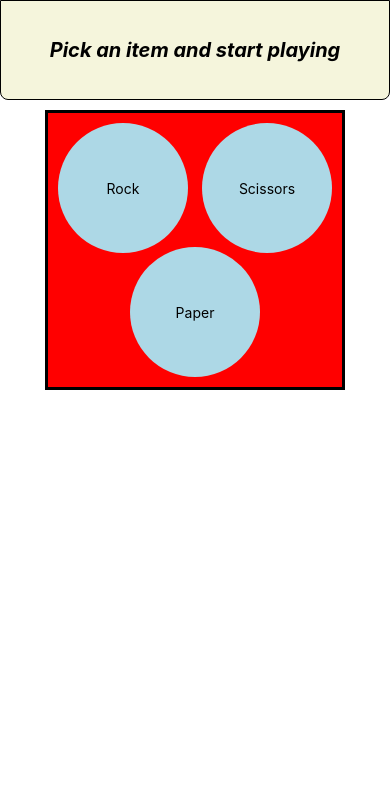
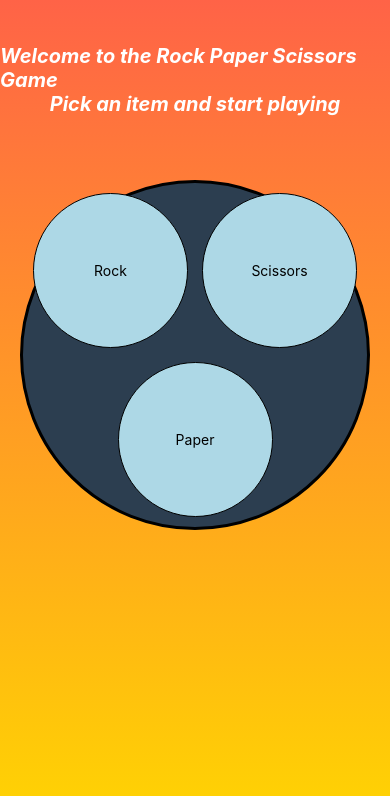
Before and after one commit to Clemond/Rock_paper_scissor_game_new, a React Native app: screen / in a window 390 px wide. Shown: the top 796 px of the page. Built offline with nearby package versions, Linux system fonts and the light colour scheme.

Commit message:
Changed backgroundcolor to a gradient, Deleted the color of the header and made a simple design, changed the Action-Button box to a circle

```diff
--- a/App.js
+++ b/App.js
@@ -2,6 +2,7 @@ import { StatusBar } from "expo-status-bar";
 import { StyleSheet, Text, View } from "react-native";
 import Header from "./Components/Header";
 import ActionButtons from "./Components/ActionButtons";
+import { LinearGradient } from "expo-linear-gradient";
 
 export default function App() {
   const handlePress = (choice) => {
@@ -9,13 +10,10 @@ export default function App() {
   };
 
   return (
-    <View style={styles.container}>
+    <LinearGradient colors={["#FF6347", "#FFD700"]} style={styles.container}>
       <Header />
-
-      <View>
-        <ActionButtons onPress={handlePress} />
-      </View>
-    </View>
+      <ActionButtons onPress={handlePress} />
+    </LinearGradient>
   );
 }
 
@@ -24,11 +22,5 @@ export default function App() {
 const styles = StyleSheet.create({
   container: {
     flex: 1,
-    backgroundColor: "#fff",
-  },
-  actionButtonBox: {
-    flexDirection: "row",
-    justifyContent: "center",
-    padding: 10,
   },
 });
--- a/Components/ActionButtons.js
+++ b/Components/ActionButtons.js
@@ -30,21 +30,22 @@ export default function ActionButtons({ onPress }) {
 const styles = StyleSheet.create({
   container: {
     flex: 1,
-    justifyContent: "center",
     alignItems: "center",
-    margin: 10,
+    margin: 50,
   },
   box: {
-    width: 300,
-    height: 280,
-    backgroundColor: "red",
+    width: 350,
+    height: 350,
+    backgroundColor: "#2C3E50",
     borderWidth: 3,
-    position: "relative",
+    borderRadius: 175,
+    //position: "relative",  // No need?
   },
   circle: {
-    width: 130,
-    height: 130,
-    borderRadius: 65,
+    width: 155,
+    height: 155,
+    borderRadius: 77.5,
+    borderWidth: 1,
     backgroundColor: "lightblue",
     alignItems: "center",
     justifyContent: "center",
@@ -63,7 +64,7 @@ const styles = StyleSheet.create({
   centerBaseLine: {
     bottom: 0,
     left: "50%",
-    marginLeft: -65,
+    marginLeft: -77.5,
     margin: 10,
   },
 });
--- a/Components/Header.js
+++ b/Components/Header.js
@@ -3,6 +3,9 @@ import { View, StyleSheet, Text } from "react-native";
 export default function Header() {
   return (
     <View style={styles.header}>
+      <Text style={styles.headerText}>
+        Welcome to the Rock Paper Scissors Game
+      </Text>
       <Text style={styles.headerText}>Pick an item and start playing</Text>
     </View>
   );
@@ -12,10 +15,11 @@ export default function Header() {
 
 const styles = StyleSheet.create({
   header: {
-    backgroundColor: "beige",
-    borderWidth: 1.5,
-    borderBottomLeftRadius: 8,
-    borderBottomRightRadius: 8,
+    //backgroundColor: "#556B2F",
+    //borderWidth: 1.5,
+    //borderBottomLeftRadius: 8,
+    // borderBottomRightRadius: 8,
+    marginTop: 30,
     height: 100,
     justifyContent: "center",
     alignItems: "center",
@@ -24,5 +28,6 @@ const styles = StyleSheet.create({
     fontWeight: "bold",
     fontStyle: "italic",
     fontSize: 20,
+    color: "white",
   },
 });
--- a/package.json
+++ b/package.json
@@ -9,13 +9,15 @@
     "web": "expo start --web"
   },
   "dependencies": {
+    "@expo/metro-runtime": "~3.2.1",
     "expo": "~51.0.26",
     "expo-status-bar": "~1.12.1",
     "react": "18.2.0",
+    "react-dom": "18.2.0",
     "react-native": "0.74.5",
+    "react-native-linear-gradient": "^2.8.3",
     "react-native-web": "~0.19.10",
-    "react-dom": "18.2.0",
-    "@expo/metro-runtime": "~3.2.1"
+    "expo-linear-gradient": "~13.0.2"
   },
   "devDependencies": {
     "@babel/core": "^7.20.0"
```
Also changed, not shown: 1 other file (tests, documents, lock files or other folders).
